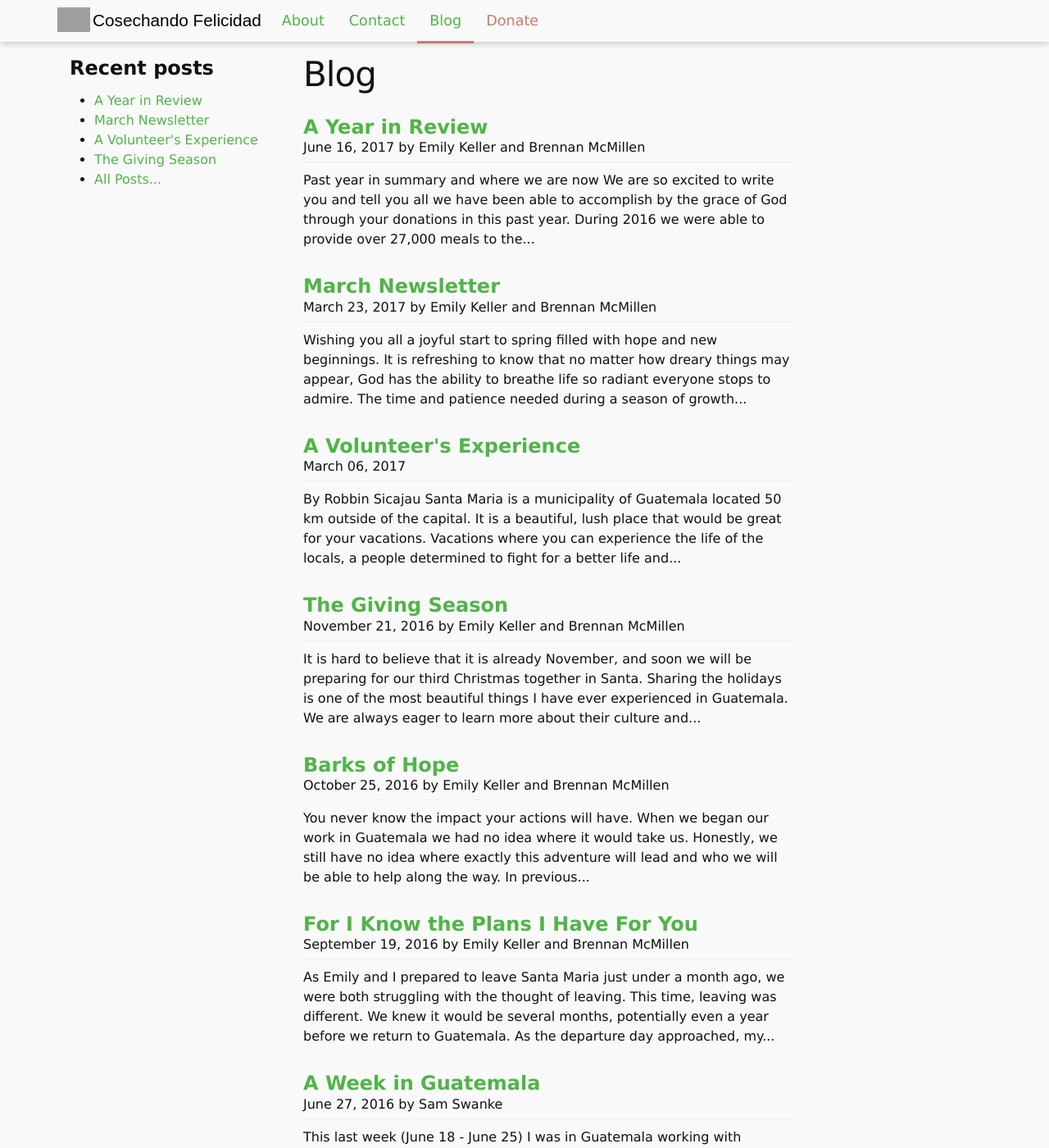
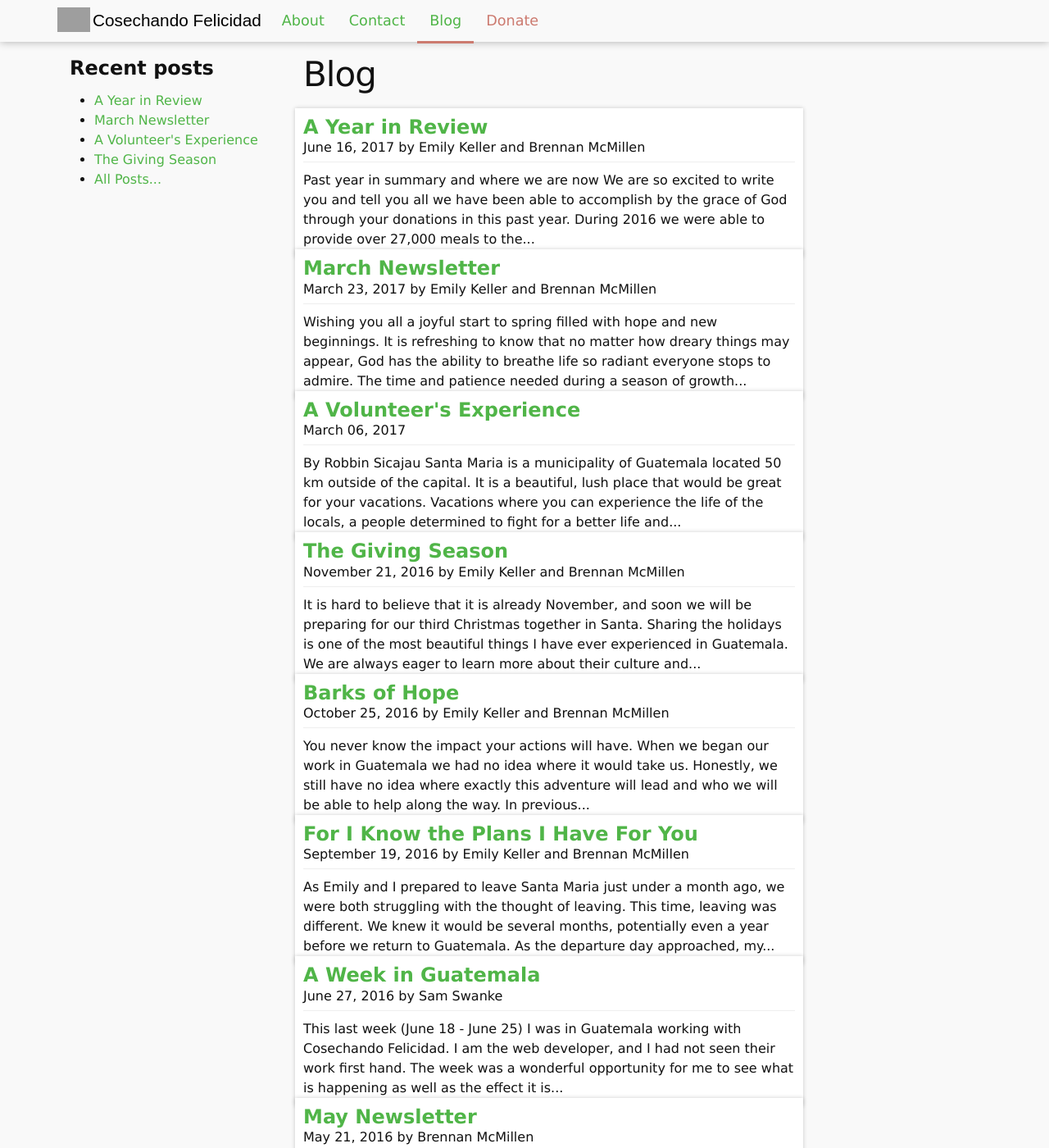
Before and after one commit to harvestinghappiness/harvestinghappiness.github.io, a Jekyll site: the page built from blog.md, in a window 1280 px wide and 1400 px high. Shown: the whole window at 82% size. Built offline with Jekyll 4.4.1, drawn with Linux system fonts in a browser that asks for light colours; comment, search, counter and statistics services are not loaded.

Commit message:
Create new.sass

```diff
--- a/css/new.sass
+++ b/css/new.sass
@@ -261,6 +261,9 @@ article.post-content p
 article.post-content p.meta
   text-indent: 0
 
+ul.blog > li
+  margin: -10px
+
 @media screen and (max-width: 767px)
   div.newsletter
     margin-bottom: 15px
@@ -282,7 +285,7 @@ article.post-content p.meta
 .person + hr
   margin: 15px 0 15px 0
 
-.person
+.person, ul.blog > li
   overflow: hidden
   background-color: white
   padding: 10px
```
